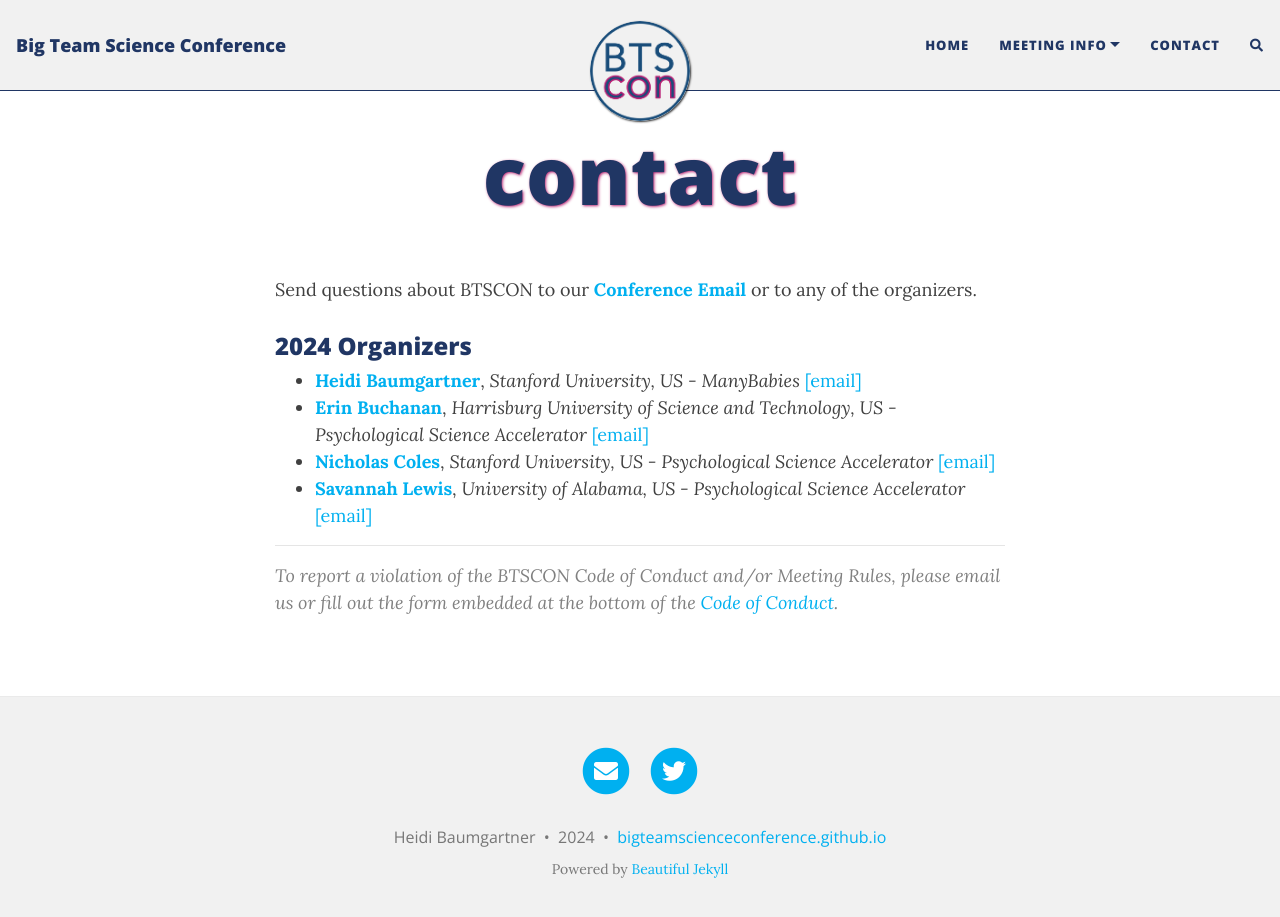
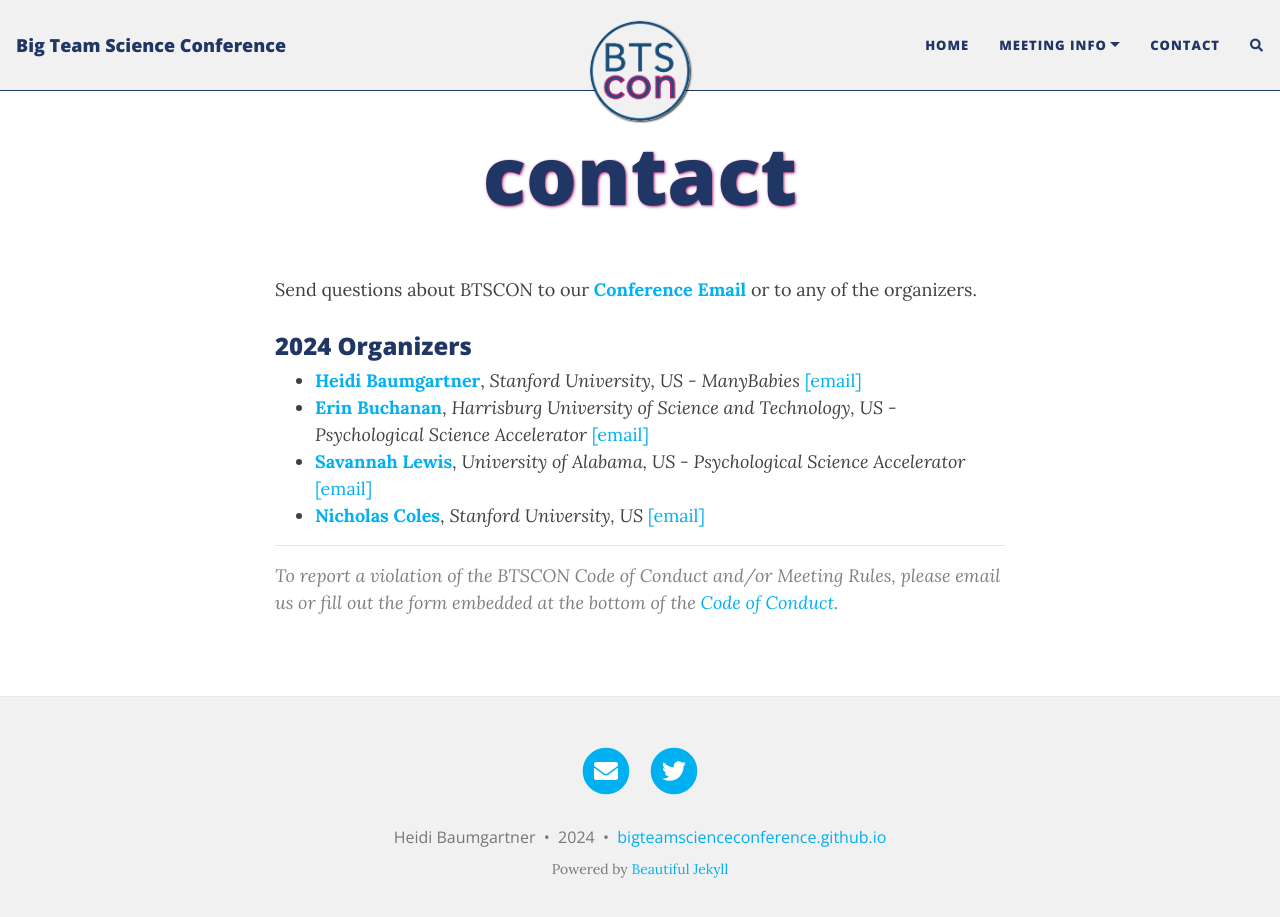
Before and after one commit to bigteamscienceconference/bigteamscienceconference.github.io, a Jekyll site: the page built from contact.md, in a window 1280 px wide and 930 px high. Shown: the top 917 px of the window. Built offline with Jekyll 4.4.1, drawn with Linux system fonts in a browser that asks for light colours; nearby versions of some CDN libraries; comment, search, counter and statistics services are not loaded.

Commit message:
Update contact.md

```diff
--- a/contact.md
+++ b/contact.md
@@ -9,8 +9,8 @@ Send questions about BTSCON to our [**Conference Email**](mailto:bigteamsciencec
 ### 2024 Organizers
 * [**Heidi Baumgartner**](https://profiles.stanford.edu/heidi-baumgartner), *Stanford University, US - ManyBabies* [[email]](mailto:heidib@stanford.edu)
 * [**Erin Buchanan**](https://www.aggieerin.com/), *Harrisburg University of Science and Technology, US - Psychological Science Accelerator* [[email]](mailto:buchananlab@gmail.com)
-* [**Nicholas Coles**](https://hai.stanford.edu/people/nicholas-coles), *Stanford University, US - Psychological Science Accelerator* [[email]](mailto:ncoles@stanford.edu)
 * [**Savannah Lewis**](https://savannahclewis.wordpress.com/), *University of Alabama, US - Psychological Science Accelerator* [[email]](mailto:)
+* [**Nicholas Coles**](https://hai.stanford.edu/people/nicholas-coles), *Stanford University, US* [[email]](mailto:ncoles@stanford.edu)
 
 <!--
 ### 2023 Accessibility Consultant
```
